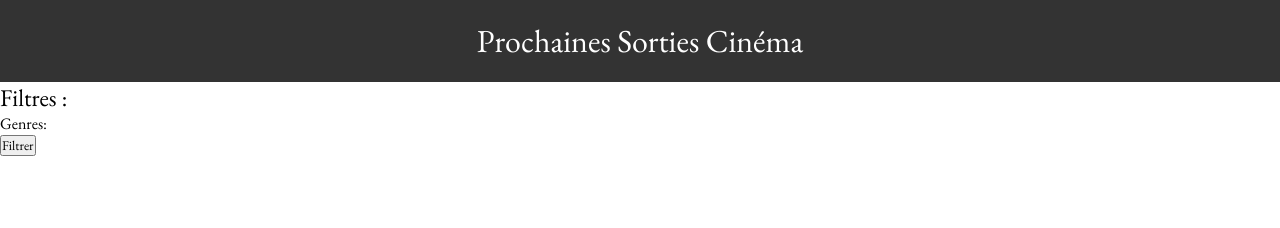
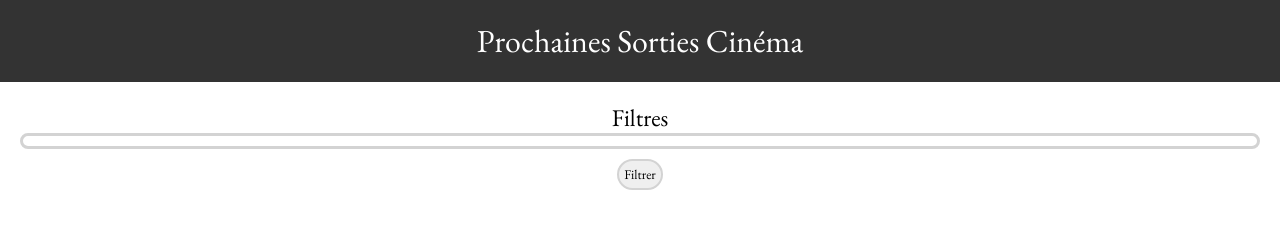
Before and after one commit to tcht-marie/Brief03-Olivier-Marie, a plain HTML site: page index.html in a window 1280 px wide. Drawn offline with nearby package versions, Linux system fonts and the light colour scheme; no server answers.

Commit message:
mise en forme section filtre ok (#34)

```diff
--- a/css/style.css
+++ b/css/style.css
@@ -59,10 +59,14 @@ legend {
   display: flex;
   flex-direction: row;
   flex-wrap: wrap;
+  border: 0.2em solid lightgray;
+  border-radius: 2em;
+  padding: 5px;
+  margin-bottom: 10px;
 }
 
 .filtre {
-  padding: 15px;
+  padding: 10px;
   display: flex;
   flex-direction: row;
   align-items: center;
@@ -76,3 +80,21 @@ input {
   text-decoration: none;
   color: black;
 }
+
+.Filtre {
+  text-align: center;
+}
+
+.Filtre button {
+  border: 0.2em solid lightgray;
+  border-radius: 2em;
+  padding: 5px;
+}
+
+.filtre input {
+  margin-right: 5px;
+}
+
+#filtres {
+  margin: 20px;
+}
--- a/index.html
+++ b/index.html
@@ -20,9 +20,9 @@
     <section id="filtres">
       <div class="Filtre">
         <div>
-          <h2>Filtres :</h2>
+          <h2>Filtres</h2>
           <div>
-            <legend>Genres:</legend>
+            <legend></legend>
             <button type="submit" id="validationFiltre">Filtrer</button>
           </div>
         </div>
@@ -30,8 +30,6 @@
     </section>
 
     <main class="film-grid"></main>
-
-
   </body>
   <script src="js/index.js"></script>
 </html>
--- a/js/index.js
+++ b/js/index.js
@@ -45,12 +45,12 @@ function chargementFilm(params) {
                 let p1 = document.createElement("p");
                 cardFilm.appendChild(p1);
                 p1.classList.add("movieReleaseDate");
-        p1.innerHTML = dateSortie;
+                p1.innerHTML = "Date de sortie : " + dateSortie;
 
-        let p3 = document.createElement("p");
-        cardFilm.appendChild(p3);
-        p3.classList.add("movieGenre");
-        p3.innerHTML = genre;
+                // let p3 = document.createElement("p");
+                // cardFilm.appendChild(p3);
+                // p3.classList.add("movieGenre");
+                // p3.innerHTML = genre;
 
                 let lien = document.createElement("a");
                 cardFilm.appendChild(lien);
```
Lines whose indentation alone changed are shown as unchanged.
